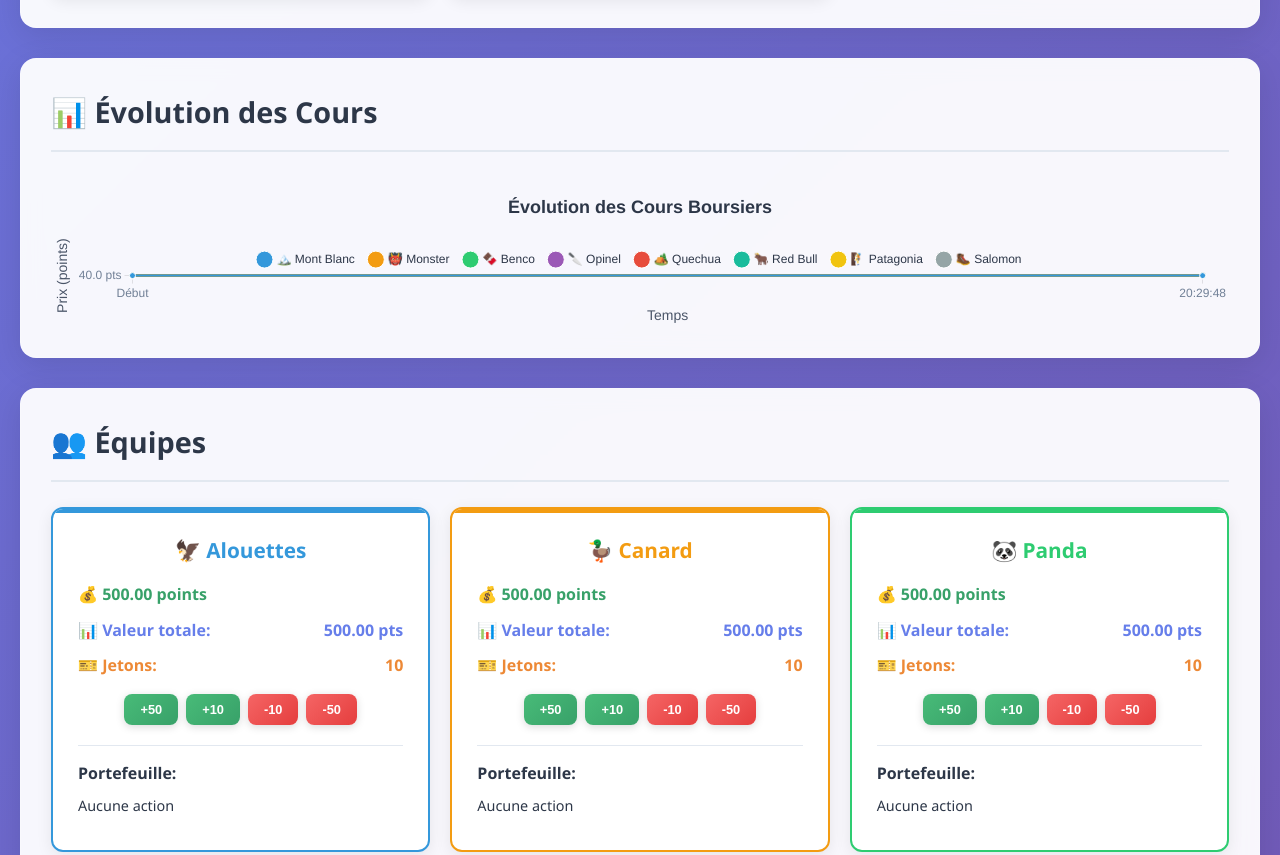
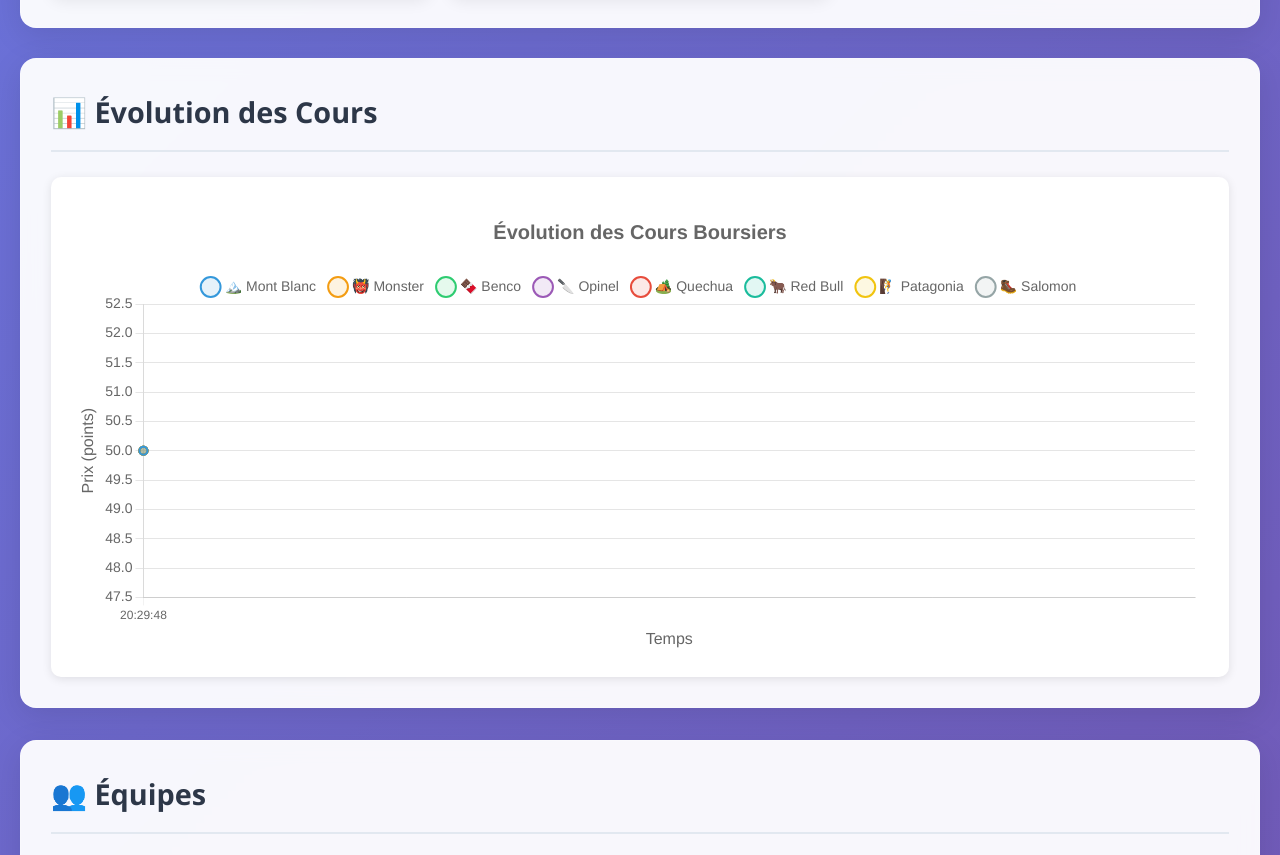
Before and after one commit to Alexandre-Machu/ActiBourseScout-Camp2025, a website: page index.html in a window 1280 px wide. Shown: the part 1348-2203 px from the top of the page. Drawn offline with nearby package versions, Linux system fonts and the light colour scheme; no server answers.

Commit message:
V1.0.10 - Improve stock chart display and initialization
Refactors the chart initialization and update logic for clarity and reliability, ensuring an initial data point is always added. Enhances chart appearance with larger size, improved axis and legend styling, and increases the number of visible data points. Updates CSS to enlarge the chart section and adjust related layout for better usability.

```diff
--- a/script.js
+++ b/script.js
@@ -109,22 +109,14 @@
     });
 
     socket.on('gameState', (data) => {
-        console.log('📥 État reçu du serveur');
-        // Merger sans écraser les intervals locaux
-        gameState.isRunning = data.isRunning || false;
-        gameState.startTime = data.startTime || null;
-        gameState.stocks = data.stocks || {};
-        gameState.teams = data.teams || {};
-        gameState.history = data.history || [];
-        gameState.isTestMode = data.isTestMode || true;
-        gameState.totalInvestments = data.totalInvestments || {};
+        console.log('📋 État reçu du serveur');
+        gameState = data;
+        updateDisplay();
 
-        updateDisplay();
-        updateButtons();
-
-        // Synchroniser le timer si nécessaire
-        if (gameState.isRunning && gameState.startTime && !gameState.timerInterval) {
-            startTimer();
+        // ⚠️ FORCER un premier point avec les prix actuels
+        if (stockChart && stockChart.data.labels.length === 0) {
+            console.log('🎯 Premier point graphique forcé');
+            updateChart();
         }
     });
 
@@ -266,180 +258,162 @@
 }
 
 // ========================
-// GRAPHIQUE
+// GRAPHIQUE SIMPLE ET FONCTIONNEL
 // ========================
 
 function initChart() {
     const ctx = document.getElementById('stockChart');
-    if (!ctx || typeof Chart === 'undefined') {
-        console.warn('⚠️ Graphique non disponible (Chart.js manquant ou canvas inexistant)');
+    if (!ctx) {
+        console.warn('⚠️ Canvas stockChart non trouvé');
         return;
     }
 
-    const stockColors = [
-        '#3498db', '#f39c12', '#2ecc71', '#9b59b6',
-        '#e74c3c', '#1abc9c', '#f1c40f', '#95a5a6'
-    ];
+    if (typeof Chart === 'undefined') {
+        console.warn('⚠️ Chart.js non chargé');
+        return;
+    }
 
+    console.log('📊 Initialisation du graphique...');
+
+    // Couleurs pour chaque action
+    const colors = ['#3498db', '#f39c12', '#2ecc71', '#9b59b6', '#e74c3c', '#1abc9c', '#f1c40f', '#95a5a6'];
+
+    // Créer les datasets
     const datasets = CONFIG.STOCKS.map((stock, index) => ({
         label: stock.name,
-        data: [stock.initialPrice], // ⚠️ AJOUTER UN POINT INITIAL !
-        borderColor: stockColors[index],
-        backgroundColor: stockColors[index] + '20',
+        data: [],
+        borderColor: colors[index],
+        backgroundColor: colors[index] + '20',
         borderWidth: 2,
         fill: false,
-        tension: 0.1,
-        pointRadius: 3,
-        pointHoverRadius: 5,
-        pointBorderWidth: 1,
-        pointBorderColor: '#fff',
-        pointBackgroundColor: stockColors[index]
+        tension: 0.1
     }));
 
     stockChart = new Chart(ctx, {
         type: 'line',
         data: {
-            labels: ['Début'], // ⚠️ AJOUTER UN LABEL INITIAL !
+            labels: [],
             datasets: datasets
         },
         options: {
             responsive: true,
-            maintainAspectRatio: false,
-            interaction: {
-                intersect: false,
-                mode: 'index'
+            maintainAspectRatio: false, // ⚠️ IMPORTANT : Permet d'utiliser toute la hauteur
+            scales: {
+                y: {
+                    beginAtZero: false,
+                    title: {
+                        display: true,
+                        text: 'Prix (points)',
+                        font: { size: 16 } // ⚠️ Plus gros
                     },
-            animation: {
-                duration: 0
+                    ticks: {
+                        font: { size: 14 } // ⚠️ Plus lisible
+                    },
+                    grid: {
+                        color: 'rgba(0, 0, 0, 0.1)'
+                    }
+                },
+                x: {
+                    title: {
+                        display: true,
+                        text: 'Temps',
+                        font: { size: 16 } // ⚠️ Plus gros
+                    },
+                    ticks: {
+                        font: { size: 12 },
+                        maxTicksLimit: 12 // ⚠️ Plus de points sur l'axe X
+                    },
+                    grid: {
+                        color: 'rgba(0, 0, 0, 0.05)'
+                    }
+                }
             },
             plugins: {
                 title: {
                     display: true,
                     text: 'Évolution des Cours Boursiers',
-                    color: '#2d3748',
-                    font: { size: 18, weight: 'bold' },
+                    font: { size: 20, weight: 'bold' }, // ⚠️ Titre plus gros
                     padding: 20
                 },
                 legend: {
+                    display: true,
                     position: 'top',
                     labels: {
-                        color: '#2d3748',
-                        font: { size: 12 },
+                        font: { size: 14 }, // ⚠️ Légende plus lisible
                         padding: 15,
                         usePointStyle: true
                     }
                 }
             },
-            scales: {
-                x: {
-                    title: {
-                        display: true,
-                        text: 'Temps',
-                        color: '#4a5568',
-                        font: { size: 14 }
+            animation: {
+                duration: 0
             },
-                    grid: {
-                        color: 'rgba(0, 0, 0, 0.1)',
-                        drawBorder: false
+            elements: {
+                point: {
+                    radius: 4, // ⚠️ Points plus gros
+                    hoverRadius: 8
                 },
-                    ticks: {
-                        color: '#718096',
-                        maxTicksLimit: 8,
-                        maxRotation: 0
-                    }
-                },
-                y: {
-                    title: {
-                        display: true,
-                        text: 'Prix (points)',
-                        color: '#4a5568',
-                        font: { size: 14 }
-                    },
-                    grid: {
-                        color: 'rgba(0, 0, 0, 0.1)',
-                        drawBorder: false
-                    },
-                    ticks: {
-                        color: '#718096',
-                        callback: function(value) {
-                            return value.toFixed(1) + ' pts';
-                        }
-                    },
-                    beginAtZero: false,
-                    grace: '5%'
+                line: {
+                    borderWidth: 3 // ⚠️ Lignes plus épaisses
                 }
             }
         }
     });
 
-    console.log('📊 Graphique initialisé avec point initial');
+    console.log('✅ Graphique initialisé (version agrandie)');
 }
 
 function updateChart() {
     if (!stockChart) {
-        console.warn('❌ stockChart non initialisé');
+        console.warn('❌ Graphique non initialisé');
         return;
     }
 
-    console.log('🔧 updateChart appelé');
-
-    // Vérifier que nous avons des données de stocks
+    // Vérifier qu'on a des données de stocks
     if (!gameState.stocks || Object.keys(gameState.stocks).length === 0) {
-        console.warn('⚠️ Pas de données de stocks pour le graphique');
+        console.warn('⚠️ Pas de données stocks');
         return;
     }
 
-    // ⚠️ CORRECTION FUSEAU HORAIRE : UTC+2 (Europe/Paris)
-    const currentTime = new Date().toLocaleTimeString('fr-FR', {
+    // Ajouter l'heure actuelle
+    const now = new Date().toLocaleTimeString('fr-FR', {
         hour: '2-digit',
         minute: '2-digit',
         second: '2-digit',
-        timeZone: 'Europe/Paris' // ⚠️ AJOUTER CETTE LIGNE
+        timeZone: 'Europe/Paris'
     });
 
-    // Ajouter le nouveau temps
-    stockChart.data.labels.push(currentTime);
+    stockChart.data.labels.push(now);
 
-    // Mettre à jour chaque dataset avec les prix actuels
-    let hasData = false;
+    // Ajouter les prix actuels
     CONFIG.STOCKS.forEach((stockConfig, index) => {
-        const stockData = gameState.stocks[stockConfig.id];
-        if (stockData && stockChart.data.datasets[index]) {
-            const price = parseFloat(stockData.price);
-            if (!isNaN(price)) {
-                stockChart.data.datasets[index].data.push(price);
-                console.log(`📊 ${stockConfig.name}: ${price.toFixed(2)} pts ajouté`);
-                hasData = true;
-            }
+        const stock = gameState.stocks[stockConfig.id];
+        if (stock) {
+            stockChart.data.datasets[index].data.push(stock.price);
+            console.log(`📊 ${stock.name}: ${stock.price.toFixed(2)} pts ajouté`);
         }
     });
 
-    if (!hasData) {
-        console.warn('⚠️ Aucune donnée ajoutée au graphique');
-        return;
-    }
-
-    // Limiter à 10 points pour voir les variations plus clairement
-    const maxPoints = 10;
+    // Limiter à 15 points max
+    const maxPoints = 20; // ⚠️ AUGMENTER : 20 au lieu de 15
     if (stockChart.data.labels.length > maxPoints) {
         stockChart.data.labels.shift();
         stockChart.data.datasets.forEach(dataset => {
-            if (dataset.data.length > 0) {
             dataset.data.shift();
-            }
         });
     }
 
-    // FORCER la mise à jour avec recalcul des échelles
-    try {
+    // Mettre à jour le graphique
     stockChart.update('none');
     console.log(`✅ Graphique mis à jour - ${stockChart.data.labels.length} points`);
-        console.log('📊 Derniers prix:', stockChart.data.datasets.map((d, i) =>
-            `${CONFIG.STOCKS[i].name}: ${d.data[d.data.length - 1]?.toFixed(2) || 'N/A'}`
-        ));
-    } catch (error) {
-        console.error('❌ Erreur mise à jour graphique:', error);
 }
+
+// Fonction pour ajouter le point initial au démarrage
+function addInitialChartPoint() {
+    if (!stockChart) return;
+
+    console.log('🎯 Ajout du point initial au graphique');
+    updateChart();
 }
 
 // ========================
@@ -514,7 +488,8 @@
     startTimer();
     updateButtons();
 
-    updateChart();
+    // ⚠️ POINT INITIAL au démarrage
+    addInitialChartPoint();
 
     if (gameState.isTestMode) {
         gameState.updateInterval = setInterval(() => {
@@ -522,7 +497,6 @@
         }, CONFIG.TEST_UPDATE_INTERVAL);
         console.log('🧪 Mode Test: MAJ toutes les 10 secondes');
     } else {
-        // Mode jeu : interval FIXE de 3 minutes
         gameState.updateInterval = setInterval(() => {
             if (gameState.isRunning) {
                 updateStockPrices();
@@ -599,27 +573,25 @@
         const totalInvested = gameState.totalInvestments[stockId] || 0;
 
         // NOUVEAU SYSTÈME ÉQUILIBRÉ (plus de baisse possible)
-        const investmentInfluence = Math.min(totalInvested / 500, 0.05); // Réduit l'influence
-        const randomBase = Math.random() - 0.5; // Centré sur 0 (pas de bias positif)
-        const randomVariation = randomBase * 0.2; // Plus de volatilité (-10% à +10%)
+        const investmentInfluence = Math.min(totalInvested / 500, 0.05);
+        const randomBase = Math.random() - 0.5;
+        const randomVariation = randomBase * 0.2;
 
         const currentRatio = stock.price / stock.initialPrice;
         let crashProtection = 0;
 
-        // Protection seulement en cas de crash sévère
         if (currentRatio < 0.3) {
-            crashProtection = 0.05; // Protection forte seulement si < 30%
+            crashProtection = 0.05;
         } else if (currentRatio < 0.5) {
-            crashProtection = 0.02; // Protection modérée si < 50%
+            crashProtection = 0.02;
         }
 
         const finalVariation = investmentInfluence + randomVariation + crashProtection;
 
         let newPrice = stock.price * (1 + finalVariation);
 
-        // Limites plus larges
-        const minPrice = stock.initialPrice * 0.2;  // Peut descendre à 20%
-        const maxPrice = stock.initialPrice * 5;    // Peut monter à 500%
+        const minPrice = stock.initialPrice * 0.2;
+        const maxPrice = stock.initialPrice * 5;
 
         newPrice = Math.max(minPrice, Math.min(maxPrice, newPrice));
 
@@ -631,7 +603,7 @@
     });
 
     updateDisplay();
-    updateChart();
+    updateChart(); // ⚠️ REMETTRE cette ligne !
     addToHistory('📊 Cours mis à jour', 'system');
 }
 
@@ -717,7 +689,6 @@
 
         // S'assurer que totalInvestments existe
         if (!gameState.totalInvestments) gameState.totalInvestments = {};
-        gameState.totalInvestments[stockId] = Math.max(0, (gameState.totalInvestments[stockId] || 0) - quantity);
 
         addToHistory(`💰 ${team.name} vend ${quantity} ${stock.name} pour ${totalCost.toFixed(2)} pts`, 'sell');
     }
@@ -1104,8 +1075,7 @@
         if (isConnected && socket) {
             socket.emit('forceUpdate');
         } else {
-            updateStockPrices();
-            updateChart();
+            updateStockPrices(); // ⚠️ Cette fonction appelle updateChart() maintenant
         }
     });
 
@@ -1298,7 +1268,12 @@
         console.log('📋 État reçu du serveur');
         gameState = data;
         updateDisplay();
-        updateChart(); // ⚠️ OBLIGATOIRE : Mettre à jour le graphique
+
+        // ⚠️ FORCER un premier point avec les prix actuels
+        if (stockChart && stockChart.data.labels.length === 0) {
+            console.log('🎯 Premier point graphique forcé');
+            updateChart();
+        }
     });
 
     socket.on('stockUpdate', (data) => {
--- a/style.css
+++ b/style.css
@@ -916,3 +916,34 @@
     outline: 2px solid #667eea;
     outline-offset: 2px;
 }
+
+/* Agrandir la section graphique */
+.chart-section {
+    margin-bottom: 2rem;
+}
+
+.chart-container {
+    background: white;
+    padding: 1.5rem;
+    border-radius: 10px;
+    box-shadow: 0 2px 10px rgba(0,0,0,0.1);
+    height: 500px; /* ⚠️ AGRANDIR : 500px au lieu de ~300px */
+    min-height: 500px; /* ⚠️ AJOUTER une hauteur minimale */
+}
+
+#stockChart {
+    width: 100% !important;
+    height: 100% !important;
+    max-height: 460px; /* ⚠️ Laisser de la place pour le padding */
+}
+
+/* Optionnel : Réduire la hauteur des autres sections pour compenser */
+.teams-section .teams-grid {
+    max-height: 400px;
+    overflow-y: auto;
+}
+
+.history-section .history-container {
+    max-height: 300px;
+    overflow-y: auto;
+}
```
Lines whose indentation alone changed are shown as unchanged.
